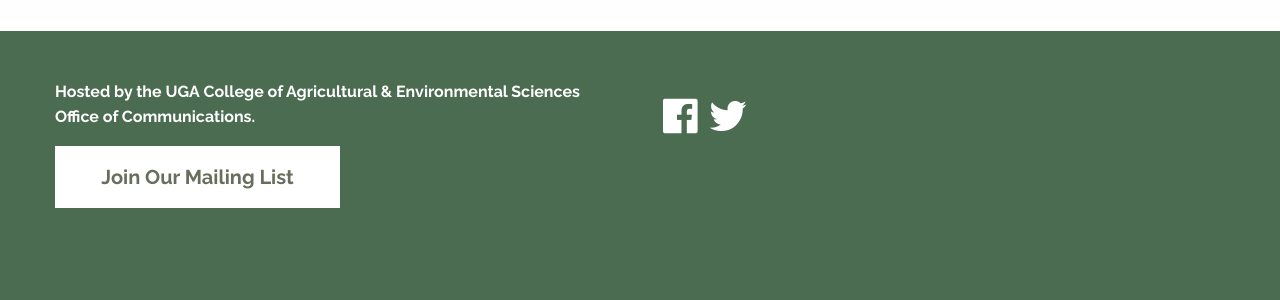
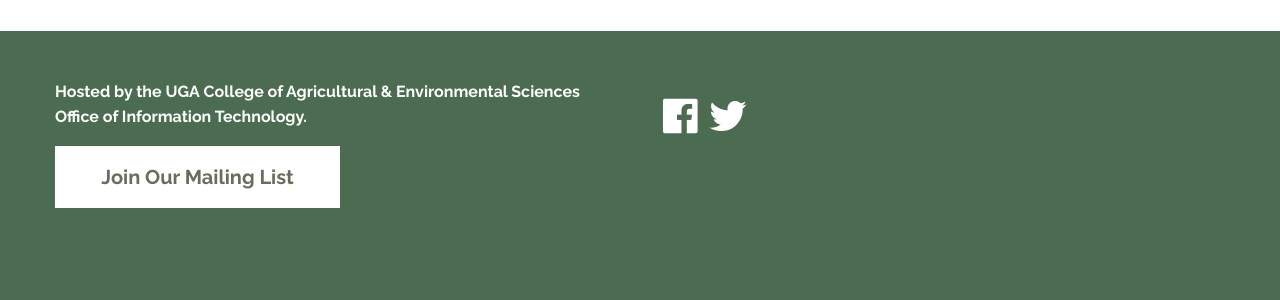
Before and after one commit to johnfrenchxyz/NETC, a Jekyll site: the page built from program/index.html, in a window 1280 px wide. Shown: the part 310-610 px from the top of the page. Built offline with Jekyll 4.4.1, drawn with Linux system fonts in a browser that asks for light colours; nearby versions of some CDN libraries.

Commit message:
Adds current sponsor section and fixes footer issue

```diff
--- a/_includes/footer.html
+++ b/_includes/footer.html
@@ -3,7 +3,7 @@
 <footer>
    <div class="row">
       <div class="large-6 columns">
-          <p>Hosted by the UGA College of Agricultural &amp; Environmental Sciences Office of Communications.</p>
+          <p>Hosted by the UGA College of Agricultural &amp; Environmental Sciences Office of Information Technology.</p>
           <a href="http://uga.us1.list-manage1.com/subscribe?u=72eb6fc6166d9ff12fef55439&id=bc66cb1855" class="button large white-button">Join Our Mailing List</a>
       </div>
       <div class="large-6 columns">
--- a/_sass/_variables.scss
+++ b/_sass/_variables.scss
@@ -65,7 +65,7 @@
     @include buttonColor($light-green, darken($dark-green, 5%), $green, $white);
 }
 .white-button {
-    @include buttonColor($white, $dark-green, darken($dark-green, 10%), $white);
+    @include buttonColor($white, $dark-green, darken($white, 15%), darken($dark-green, 15%));
 }
 
 // Section Title Mixin
```
Also changed, not shown: sponsor/index.html (+34 -0 lines).
